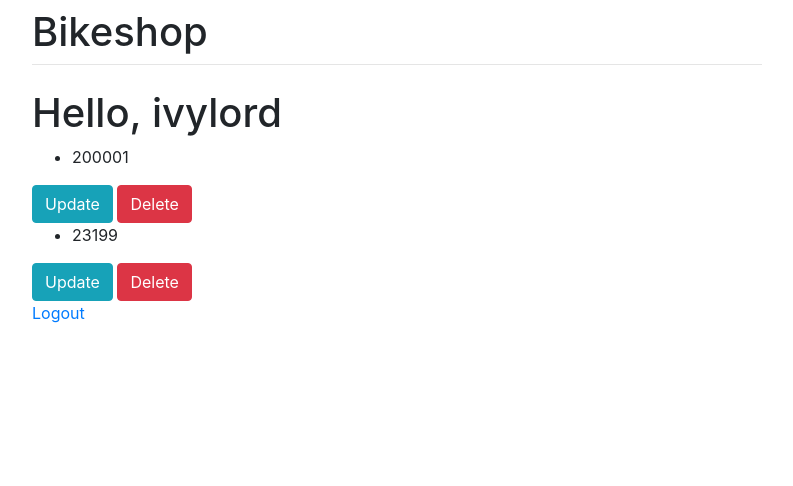
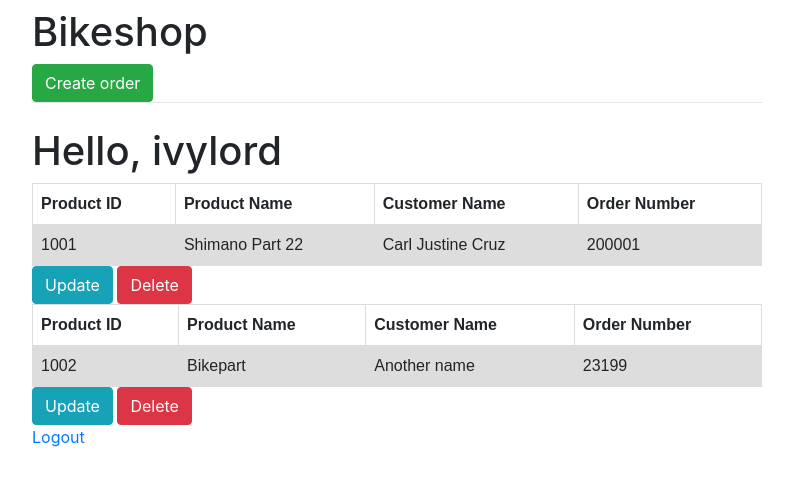
Before and after one commit to carljcruz/django-accounts, a Django app: page /profile/ in a window 1280 px wide. Shown: the top 486 px of the page, without its empty margins (243-1036 px from the left). Run offline with Django 3.2, Linux system fonts and the light colour scheme; a user stored in the database is signed in; data comes from the database, SQL or seed files in the repository; both versions use the stored data as it was after the commit; some libraries are stand-ins or nearby versions.

Commit message:
Added bootstrap-ish and tables

```diff
--- a/orders/forms.py
+++ b/orders/forms.py
@@ -5,4 +5,5 @@ from orders.models import Order
 class OrderForm(ModelForm):
        class Meta:
         model = Order
-        fields = ['order_number', 'customer_name',]
+        fields = ['order_number', 'customer_name','product_name',
+                  'product_id']
--- a/orders/models.py
+++ b/orders/models.py
@@ -6,6 +6,8 @@ class Order(models.Model):
     user = models.ForeignKey(User, on_delete=models.CASCADE)
     order_number = models.IntegerField()
     customer_name = models.CharField(max_length=200)
+    product_name = models.CharField(default='',max_length=200)
+    product_id = models.IntegerField(default='')
     date_created = models.DateTimeField(auto_now_add=True)
 
     readonly_fields = ('date_created',)
--- a/templates/_base.html
+++ b/templates/_base.html
@@ -1,15 +1,35 @@
 <!doctype html>
 <html lang="en">
 	<head>
+
 		<meta charset="utf-8">
 		<meta name="viewport" content="width=device-width, initial-scale=1, shrink-to-fit=no">
 		<link rel="stylesheet" href="https://stackpath.bootstrapcdn.com/bootstrap/4.1.3/css/bootstrap.min.css" integrity="sha384-MCw98/SFnGE8fJT3GXwEOngsV7Zt27NXFoaoApmYm81iuXoPkFOJwJ8ERdknLPMO" crossorigin="anonymous">
+		<style>
+table {
+	font-family: arial, sans-serif;
+	border-collapse: collapse;
+	width: 100%;
+}
+
+td, th {
+	border: 1px solid #dddddd;
+	text-align: left;
+	padding: 8px;
+}
+
+tr:nth-child(even) {
+	background-color: #dddddd;
+}
+		</style>
 	</head>
+
 	<body>
 		<div class="container">
 			<div class="row justify-content-center">
 				<div class="col-8">
 					<h1 class="mt-2">Bikeshop</h1>
+					<a href="{% url 'order' %}" class="btn btn-success">Create order</a>
 					<hr class="mt-0 mb-4">
 					{% block content %}
 					{% endblock %}
--- a/templates/profile.html
+++ b/templates/profile.html
@@ -4,15 +4,25 @@
 {% block content %}
 <h1>Hello, {{ request.user.username }}</h1>
 {% for order in orders %}
-
-<ul><li>
-
-		{{ order.order_number }}
+<table>
+	<tr>
+		<th>Product ID</th>
+		<th>Product Name</th>
+		<th>Customer Name</th>
+		<th>Order Number</th>
+	</tr>
+	<tr>
+		<td>{{ order.product_id }}</td>
+		<td>{{ order.product_name }}</td>
+		<td>{{ order.customer_name }}</td>
+		<td>{{ order.order_number }}</td>
+	</tr>
+</table>
 
 
-	</li></ul>
-	<a href="{% url 'update' order.pk %}" class="btn btn-info">Update</a>
-	<a href="{% url 'delete' order.pk %}" class="btn btn-danger">Delete</a>
+
+<a href="{% url 'update' order.pk %}" class="btn btn-info">Update</a>
+<a href="{% url 'delete' order.pk %}" class="btn btn-danger">Delete</a>
 {% endfor %}
 <br>
 
```
Also changed, not shown: db.sqlite3, orders/migrations/0001_initial.py, orders/migrations/0002_auto_20200219_0108.py (deleted), 2 other files. Lines whose indentation alone changed are shown as unchanged.
